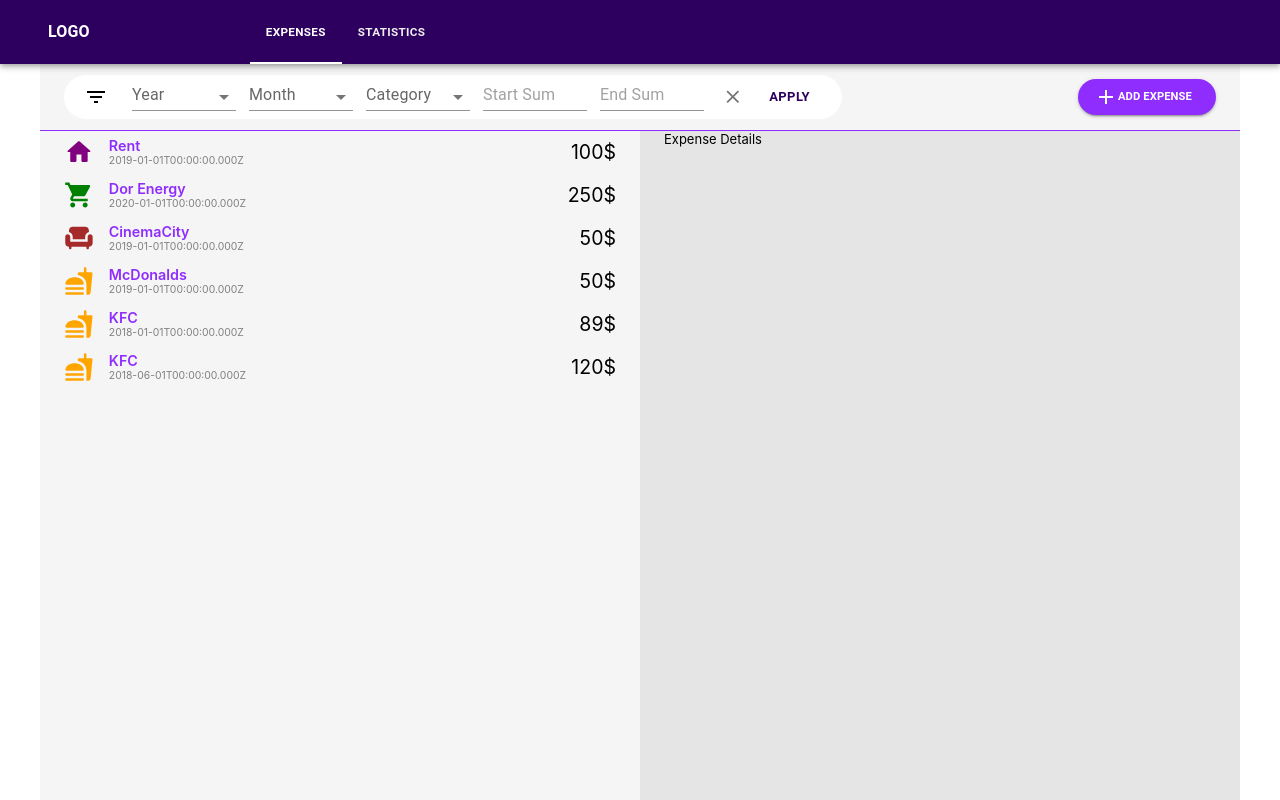
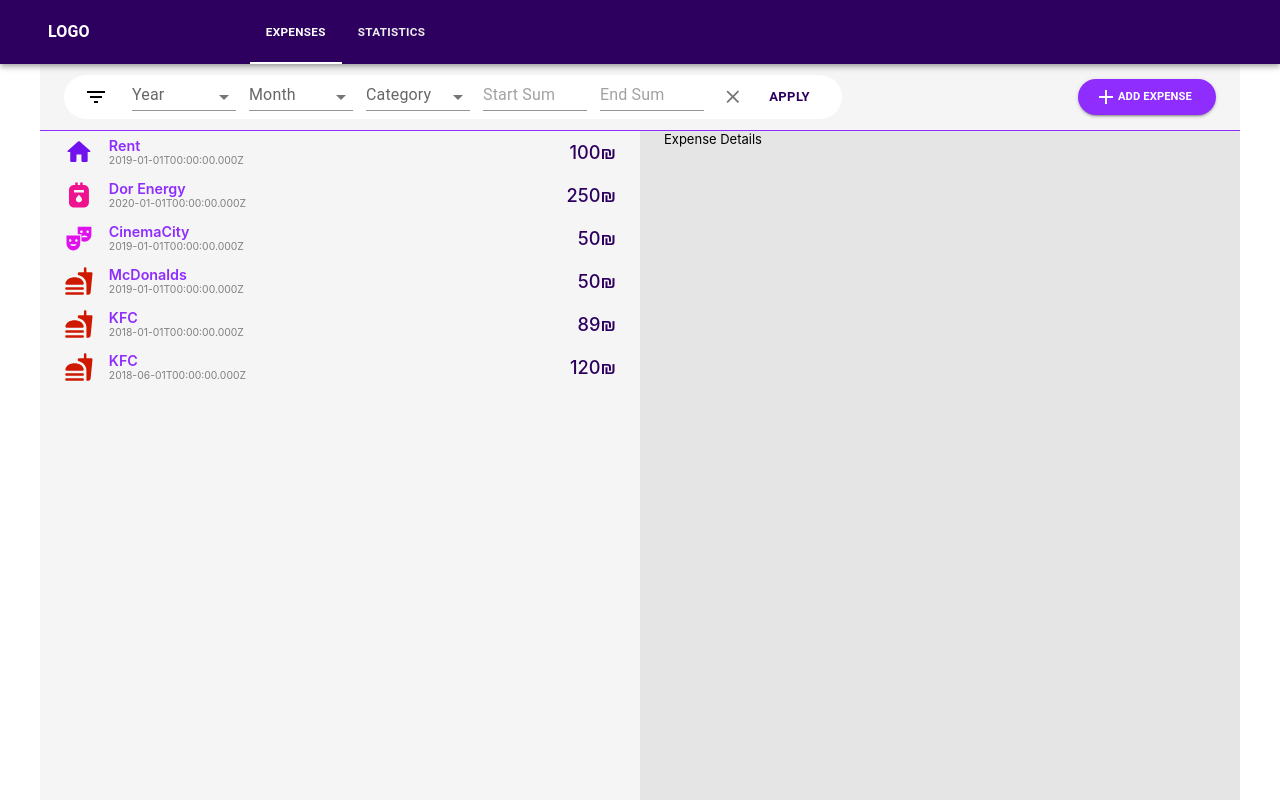
Before and after one commit to netanlb/Expanse-Report-App-React, a React (Create React App) app: page /expenses in a window 1280 px wide. Built offline with nearby package versions, Linux system fonts and the light colour scheme.

Commit message:
added colors and icons for different categories

```diff
--- a/src/backendService/backend.js
+++ b/src/backendService/backend.js
@@ -47,6 +47,8 @@
     "Food",
     "Transportation",
     "Entertainment",
+    "Groceries",
+    "Restaurants",
     "Other",
   ];
   //Get min and max sum
@@ -68,7 +70,7 @@
   localStorage.setItem("expenses", JSON.stringify(temp));
 }
 
-function getExpanses(filterObject) {
+function getExpenses(filterObject) {
   let temp = getAllExpenses();
   if (filterObject) {
     if (filterObject.Year) {
@@ -94,4 +96,4 @@
   return temp;
 }
 
-module.exports = { getExpanses, addExpense, deleteExpense, getFilterOptions };
+module.exports = { getExpenses, addExpense, deleteExpense, getFilterOptions };
--- a/src/pages/expanses/components/expenses-list/expenses-list.jsx
+++ b/src/pages/expanses/components/expenses-list/expenses-list.jsx
@@ -1,43 +1,86 @@
 import { Container, Box, Typography } from "@mui/material";
 import { ExpenseItem } from "./expenses-list.styled";
-import ShoppingCartIcon from "@mui/icons-material/ShoppingCart";
+import LocalGroceryStoreIcon from "@mui/icons-material/LocalGroceryStore";
 import FastfoodRoundedIcon from "@mui/icons-material/FastfoodRounded";
 import HomeRoundedIcon from "@mui/icons-material/HomeRounded";
-import ChairRoundedIcon from "@mui/icons-material/ChairRounded";
 import RestaurantRoundedIcon from "@mui/icons-material/RestaurantRounded";
 import TheaterComedyIcon from "@mui/icons-material/TheaterComedy";
-import {getExpanses, addExpense, deleteExpense, getFilterOptions} from "../../../../backendService/backend";
+import ReceiptIcon from "@mui/icons-material/Receipt";
+import DirectionsBusIcon from "@mui/icons-material/DirectionsBus";
+import SafetyCheckIcon from "@mui/icons-material/SafetyCheck";
+import GasMeterIcon from "@mui/icons-material/GasMeter";
+import SatelliteAltIcon from "@mui/icons-material/SatelliteAlt";
+import ImageIcon from "@mui/icons-material/Image";
 
+import {
+  getExpenses,
+  addExpense,
+  deleteExpense,
+  getFilterOptions,
+} from "../../../../backendService/backend";
 
 const icons = {
-  Energy: (
-    <ShoppingCartIcon
-      sx={{ color: "green", marginRight: ".5em", fontSize: "2.3em" }}
-    ></ShoppingCartIcon>
+  Bills: (
+    <ReceiptIcon
+      sx={{ color: "#1221EE", marginRight: ".5em", fontSize: "2.3em" }}
+    ></ReceiptIcon>
   ),
   Home: (
     <HomeRoundedIcon
-      sx={{ color: "purple", marginRight: ".5em", fontSize: "2.3em" }}
+      sx={{ color: "#7112EE", marginRight: ".5em", fontSize: "2.3em" }}
     ></HomeRoundedIcon>
   ),
-
   Entertainment: (
-    <ChairRoundedIcon
-      sx={{ color: "brown", marginRight: ".5em", fontSize: "2.3em" }}
-    ></ChairRoundedIcon>
+    <TheaterComedyIcon
+      sx={{ color: "#DF12EE", marginRight: ".5em", fontSize: "2.3em" }}
+    ></TheaterComedyIcon>
+  ),
+  Groceries: (
+    <LocalGroceryStoreIcon
+      sx={{ color: "#EE128F", marginRight: ".5em", fontSize: "2.3em" }}
+    ></LocalGroceryStoreIcon>
+  ),
+  Restaurants: (
+    <RestaurantRoundedIcon
+      sx={{ color: "#CE1900", marginRight: ".5em", fontSize: "2.3em" }}
+    ></RestaurantRoundedIcon>
   ),
   Food: (
     <FastfoodRoundedIcon
-      sx={{ color: "orange", marginRight: ".5em", fontSize: "2.3em" }}
+      sx={{ color: "#CE1900", marginRight: ".5em", fontSize: "2.3em" }}
     ></FastfoodRoundedIcon>
+  ),
+  Insurence: (
+    <SafetyCheckIcon
+      sx={{ color: "#CE8000", marginRight: ".5em", fontSize: "2.3em" }}
+    ></SafetyCheckIcon>
+  ),
+  Communications: (
+    <SatelliteAltIcon
+      sx={{ color: "#B5CE00", marginRight: ".5em", fontSize: "2.3em" }}
+    ></SatelliteAltIcon>
+  ),
+  Transportation: (
+    <DirectionsBusIcon
+      sx={{ color: "#009CCE", marginRight: ".5em", fontSize: "2.3em" }}
+    ></DirectionsBusIcon>
+  ),
+  Energy: (
+    <GasMeterIcon
+      sx={{ color: "#EE128F", marginRight: ".5em", fontSize: "2.3em" }}
+    ></GasMeterIcon>
+  ),
+  Other: (
+    <ImageIcon
+      sx={{ color: "#EE128F", marginRight: ".5em", fontSize: "2.3em" }}
+    ></ImageIcon>
   ),
 };
 
-
-export default function ExpenseListComponent({currentFilters}) {
+export default function ExpenseListComponent({ currentFilters }) {
   return (
     <Box>
-      {getExpanses(currentFilters).map((item) => (
+      {getExpenses(currentFilters).map((item) => (
         <ExpenseItem>
           <Box
             sx={{
@@ -61,7 +104,15 @@
               <div style={{ fontSize: ".8em", color: "gray" }}>{item.date}</div>
             </div>
           </Box>
-          <div style={{ fontSize: "1.5em" }}>{item.sum}$</div>
+          <div
+            style={{
+              fontSize: "1.4em",
+              color: "var(--purple-dark)",
+              fontWeight: 500,
+            }}
+          >
+            {item.sum}₪
+          </div>
         </ExpenseItem>
       ))}
     </Box>
--- a/src/pages/expanses/components/expenses-toolbar/expenses-toolbar.jsx
+++ b/src/pages/expanses/components/expenses-toolbar/expenses-toolbar.jsx
@@ -38,7 +38,6 @@
   };
 
   const clear = () => {
-    console.log("clear");
     setFilterSelections({});
   };
 
@@ -48,6 +47,7 @@
         <FilterListIcon sx={{ mr: "1em" }} />
         {Object.entries(dropdowns).map(([key, values]) => (
           <FormControl
+            key={key}
             variant="standard"
             size="small"
             sx={{
@@ -62,7 +62,7 @@
               {!filterSelections[key] && capitalizeFirstLetter(key)}
             </InputLabel>
             <Select
-              value={filterSelections[key] ?? key}
+              value={filterSelections[key] ?? ""}
               onChange={(e) => handleChange(e.target.value, key)}
             >
               <MenuItem key="none" value="">
```
